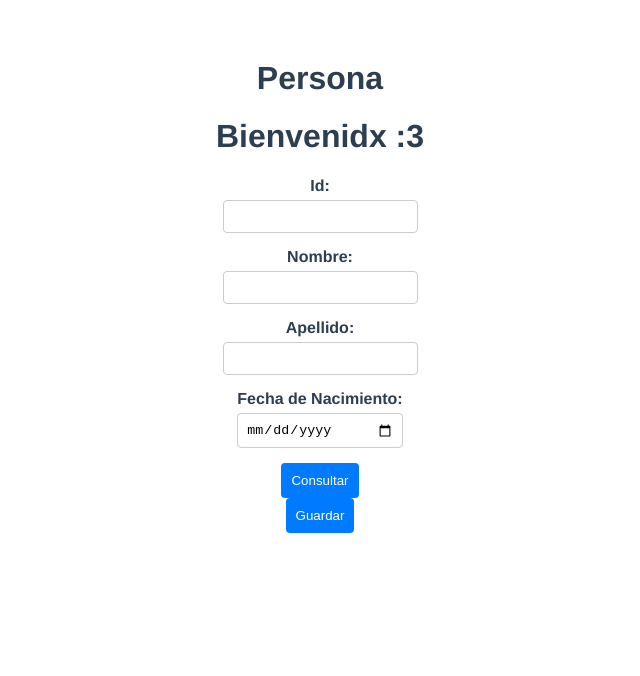
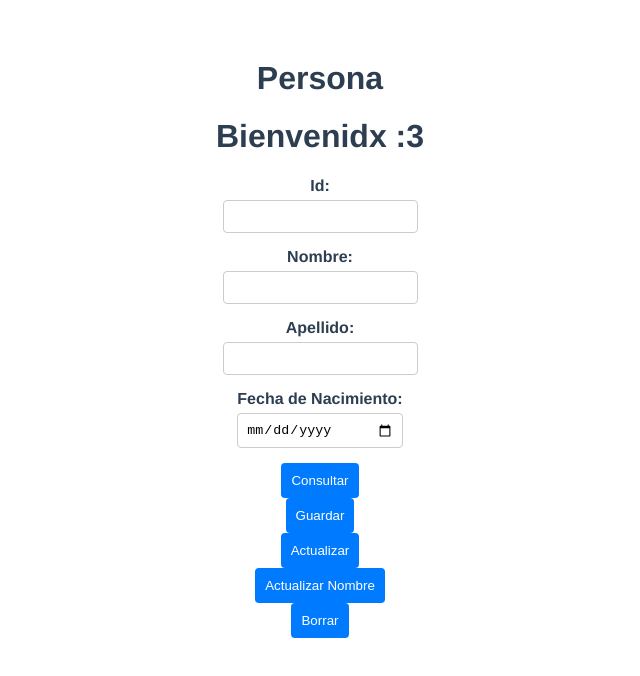
Before and after one commit to CristinaR08/pw_vue_u3_p7_cr, a Vue app: page / in a window 1280 px wide. Shown: the top 676 px of the page, without its empty margins (320-960 px from the left). Built offline with nearby package versions, Linux system fonts and the light colour scheme; no server answers.

Commit message:
Tarea 14: CRUD Vue.JS y API Web Quarkus

```diff
--- a/src/client/PersonaClient.js
+++ b/src/client/PersonaClient.js
@@ -3,7 +3,6 @@ import axios from 'axios';
 
 const obtenerPorId = async (id) => {
     const response = await axios.get(`http://localhost:8081/matriculaAPI/v1.1/personas/${id}`);
-    console.log(response.data);
     return response.data;
 
 }
@@ -14,15 +13,19 @@ const insertar = async (body) => {
 }
 
 const actualizar = async (id, body) => {
-    axios.put(`http://localhost:8081/matriculaAPI/v1.1/personas/${id}`, body).then(r => r.data);
+    const response = axios.put(`http://localhost:8081/matriculaAPI/v1.1/personas/${id}`, body);
+    return response.data;
 }
 
+
 const actualizarParcial = async (id, body) => {
-    axios.patch(`http://localhost:8081/matriculaAPI/v1.1/personas/${id}`, body).then(r => r.data);
+    const response = axios.patch(`http://localhost:8081/matriculaAPI/v1.1/personas/${id}`, body);
+    return response.data;
 }
 
-const brrar = async(id) =>{
-    axios.delete(`http://localhost:8081/matriculaAPI/v1.1/personas/${id}`).then(r => r.data);
+const borrar = async(id) =>{
+    const response = axios.delete(`http://localhost:8081/matriculaAPI/v1.1/personas/${id}`);
+    return response.data;
 }
 
 
@@ -34,3 +37,15 @@ export const obtenerPersonaIDFachada = async (id) => {
 export const insertarFachada = async (body) => {
     await insertar(body);
 }
+
+export const actualizarFachada = async (id, body) =>{
+    return await actualizar(id, body);
+}
+
+export const actualizarParcialFachada = async (id, body) =>{
+    return await actualizarParcial(id, body);
+}
+
+export const borrarFachada = async (id) =>{
+    await borrar(id);
+}
--- a/src/components/Persona/FormularioComponente.vue
+++ b/src/components/Persona/FormularioComponente.vue
@@ -23,12 +23,21 @@
         <div>
             <button type="submit" @click="guardar()">Guardar</button>
         </div>
+        <div>
+            <button type="submit" @click="actualizar()">Actualizar</button>
+        </div>
+        <div>
+            <button type="submit" @click="actualizarP()">Actualizar Nombre</button>
+        </div>
+        <div>
+            <button type="submit" @click="borrar()">Borrar</button>
+        </div>
     </div>
 
 </template>
 
 <script>
-import { obtenerPersonaIDFachada, insertarFachada } from '@/client/PersonaClient';
+import { obtenerPersonaIDFachada, insertarFachada, actualizarFachada, actualizarParcialFachada, borrarFachada } from '@/client/PersonaClient';
 
 //import {obtenerPorIdFachada} from "../client/PersonaClient"
 
@@ -54,7 +63,6 @@ export default {
             this.fechaNacimiento = data.fechaNacimiento;
             console.log(data);
         },
-
         async guardar() {
             const bodyPersona = {
                 nombre: this.nombre,
@@ -68,6 +76,41 @@ export default {
                 console.error("Error al guardar la persona:", error);
             }
         },
+
+        async actualizar() {
+            const bodyPersona = {
+                nombre: this.nombre,
+                apellido: this.apellido,
+                fechaNacimiento: null
+            };
+            try {
+                await actualizarFachada(this.id, bodyPersona);
+                console.log("Persona actualizada exitosamente");
+            } catch (error) {
+                console.error("Error al actualizar la persona:", error);
+            }
+        },
+
+        async actualizarP() {
+            const bodyPersona = {
+                nombre: this.nombre
+            };
+            try {
+                await actualizarParcialFachada(this.id, bodyPersona);
+                console.log("Persona actualizada parcialmente");
+            } catch (error) {
+                console.error("Error al actualizar parcialmente:", error.response?.data || error.message);
+            }
+        },
+
+        async borrar() {
+            try {
+                await borrarFachada(this.id);
+                console.log("Persona eliminada exitosamente");
+            } catch (error) {
+                console.error("Error al borrar la persona:", error.response?.data || error.message);
+            }
+        }
     }
 }
 </script>
```
Lines whose indentation alone changed are shown as unchanged.
